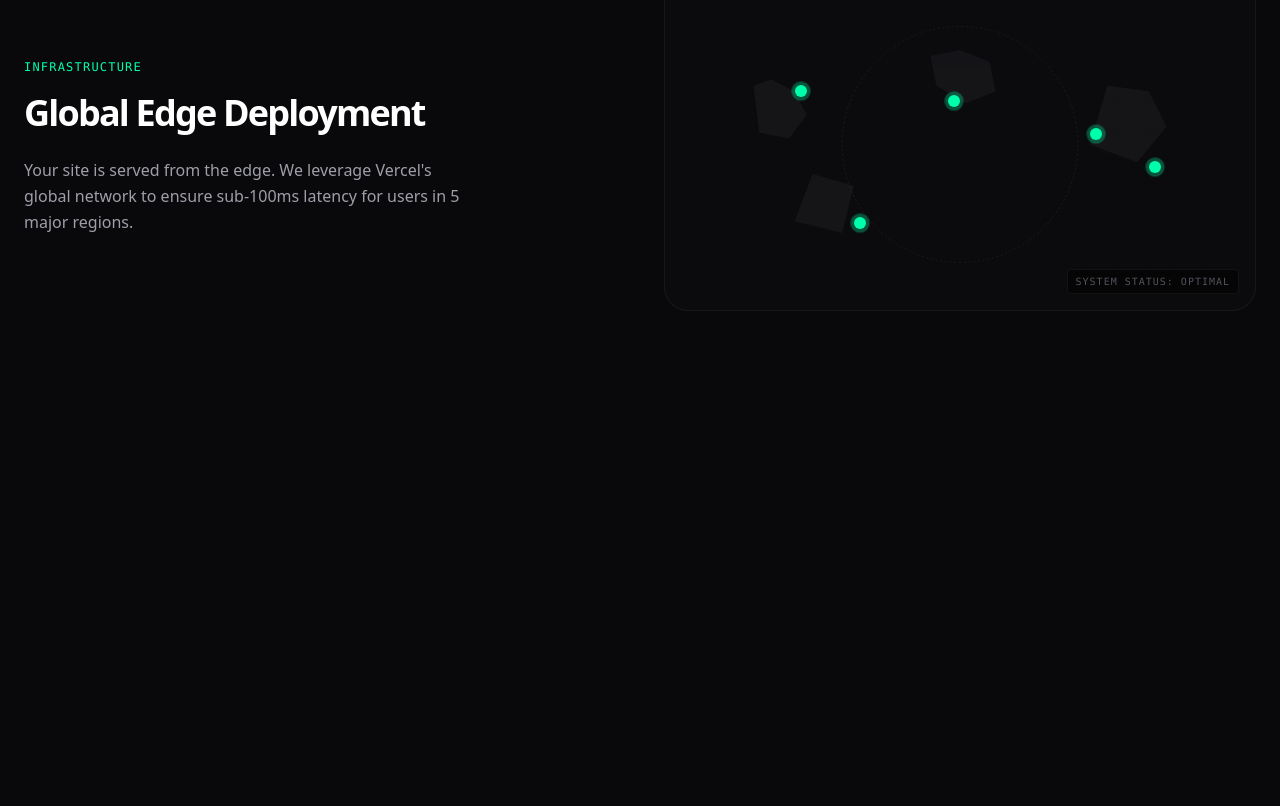
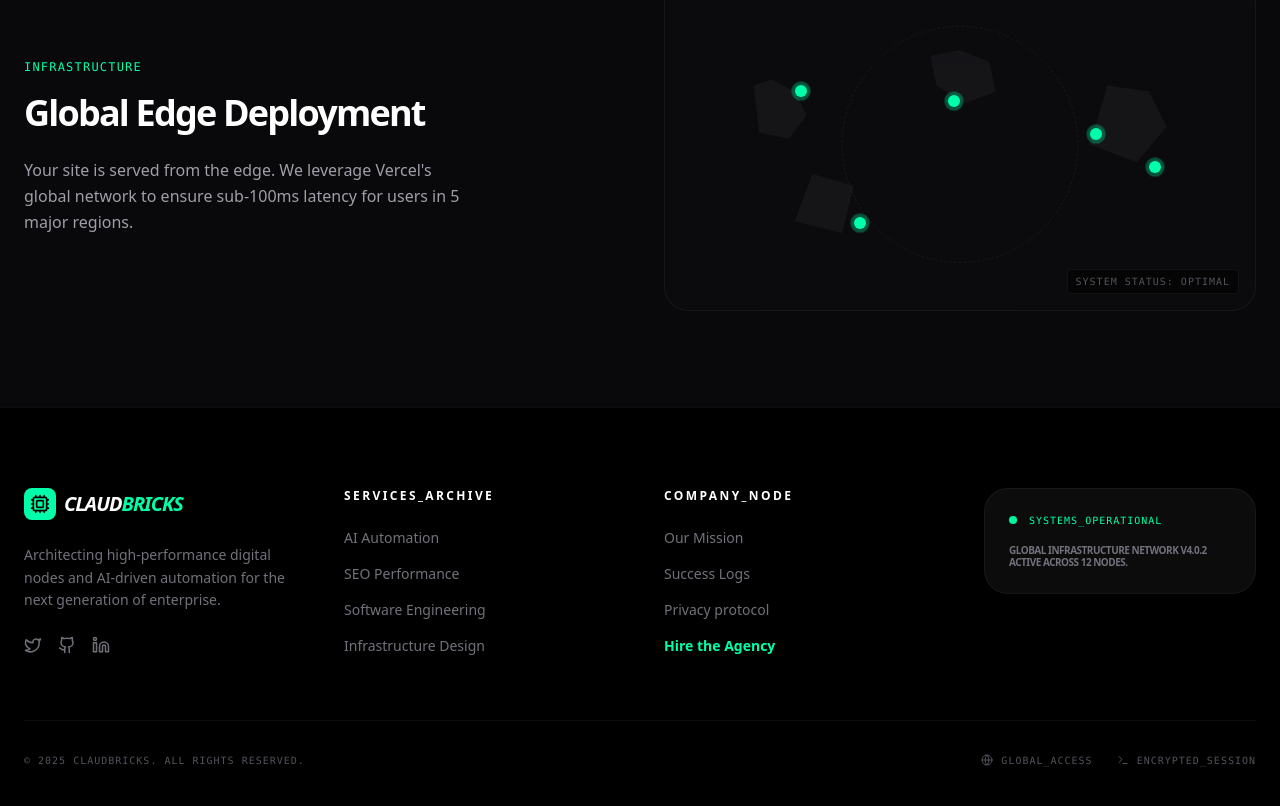
Before and after one commit to AmitMali/claudbricks-studio, a Next.js app: page / in a window 1280 px wide. Shown: the part 2983-3789 px from the top of the page. Before the commit the page ends 3390 px from the top, so only its background shows below. Built offline with nearby package versions, Linux system fonts and the light colour scheme.

Commit message:
design: finalize footer with stable year logic to clear dev console

```diff
--- a/app/layout.tsx
+++ b/app/layout.tsx
@@ -2,6 +2,7 @@ import type { Metadata, Viewport } from "next";
 import { Inter_Tight, Geist } from "next/font/google";
 import "./globals.css";
 import Navbar from "@/components/Navbar";
+import Footer from "@/components/Footer";
 // Font for Headlines: Bold & Professional
 const interTight = Inter_Tight({
   subsets: ["latin"],
@@ -47,7 +48,7 @@ export default function RootLayout({
       >
         <Navbar />
         <main className="min-h-screen flex flex-col">{children}</main>
-
+        <Footer />
         {/* JSON-LD for Search Engines */}
         <script
           type="application/ld+json"
--- /dev/null
+++ b/components/Footer.tsx
@@ -0,0 +1,155 @@
+"use client";
+import Link from "next/link";
+import { Github, Twitter, Linkedin, Terminal, Cpu, Globe } from "lucide-react";
+
+export default function Footer() {
+  // Simply initialize with the current year - no effect needed
+  const currentYear = "2025";
+  return (
+    <footer className="bg-black border-t border-white/5 pt-20 pb-10 px-6">
+      <div className="max-w-7xl mx-auto">
+        <div className="grid grid-cols-1 md:grid-cols-2 lg:grid-cols-4 gap-12 mb-16">
+          {/* Brand Column */}
+          <div className="space-y-6">
+            <Link href="/" className="flex items-center gap-2 group">
+              <div className="bg-[#00FFAB] p-1.5 rounded-lg group-hover:rotate-90 transition-transform duration-500">
+                <Cpu size={20} className="text-black" />
+              </div>
+              <span className="text-white font-black tracking-tighter text-xl uppercase italic">
+                Claud<span className="text-[#00FFAB]">Bricks</span>
+              </span>
+            </Link>
+            <p className="text-zinc-500 text-sm leading-relaxed max-w-xs">
+              Architecting high-performance digital nodes and AI-driven
+              automation for the next generation of enterprise.
+            </p>
+            <div className="flex items-center gap-4 text-zinc-500">
+              <Link href="#" className="hover:text-[#00FFAB] transition-colors">
+                <Twitter size={18} />
+              </Link>
+              <Link href="#" className="hover:text-[#00FFAB] transition-colors">
+                <Github size={18} />
+              </Link>
+              <Link href="#" className="hover:text-[#00FFAB] transition-colors">
+                <Linkedin size={18} />
+              </Link>
+            </div>
+          </div>
+
+          {/* Services Column */}
+          <div>
+            <h4 className="text-white font-bold text-xs uppercase tracking-[0.2em] mb-6">
+              Services_Archive
+            </h4>
+            <ul className="space-y-4 text-zinc-500 text-sm font-medium">
+              <li>
+                <Link
+                  href="/services/ai-automation"
+                  className="hover:text-white transition-colors"
+                >
+                  AI Automation
+                </Link>
+              </li>
+              <li>
+                <Link
+                  href="/services/seo"
+                  className="hover:text-white transition-colors"
+                >
+                  SEO Performance
+                </Link>
+              </li>
+              <li>
+                <Link
+                  href="/services/software-development"
+                  className="hover:text-white transition-colors"
+                >
+                  Software Engineering
+                </Link>
+              </li>
+              <li>
+                <Link
+                  href="/services/web-design"
+                  className="hover:text-white transition-colors"
+                >
+                  Infrastructure Design
+                </Link>
+              </li>
+            </ul>
+          </div>
+
+          {/* Company Column */}
+          <div>
+            <h4 className="text-white font-bold text-xs uppercase tracking-[0.2em] mb-6">
+              Company_Node
+            </h4>
+            <ul className="space-y-4 text-zinc-500 text-sm font-medium">
+              <li>
+                <Link
+                  href="/about"
+                  className="hover:text-white transition-colors"
+                >
+                  Our Mission
+                </Link>
+              </li>
+              <li>
+                <Link
+                  href="/case-studies"
+                  className="hover:text-white transition-colors"
+                >
+                  Success Logs
+                </Link>
+              </li>
+              <li>
+                <Link
+                  href="/privacy"
+                  className="hover:text-white transition-colors"
+                >
+                  Privacy protocol
+                </Link>
+              </li>
+              <li>
+                <Link
+                  href="/contact"
+                  className="hover:text-[#00FFAB] transition-colors font-bold text-[#00FFAB]"
+                >
+                  Hire the Agency
+                </Link>
+              </li>
+            </ul>
+          </div>
+
+          {/* Status Column */}
+          <div className="bg-zinc-900/50 p-6 rounded-3xl border border-white/5 h-fit">
+            <div className="flex items-center gap-3 mb-4">
+              <div className="size-2 rounded-full bg-[#00FFAB] animate-pulse" />
+              <span className="text-[10px] text-[#00FFAB] font-mono uppercase tracking-widest">
+                Systems_Operational
+              </span>
+            </div>
+            <p className="text-zinc-500 text-[10px] uppercase font-bold tracking-tighter leading-tight">
+              Global Infrastructure Network v4.0.2 active across 12 nodes.
+            </p>
+          </div>
+        </div>
+
+        {/* Bottom Bar */}
+        <div className="border-t border-white/5 pt-8 flex flex-col md:flex-row justify-between items-center gap-4">
+          <p
+            className="text-zinc-600 text-[10px] font-mono uppercase tracking-widest"
+            suppressHydrationWarning
+          >
+            © {currentYear} ClaudBricks. All Rights Reserved.
+          </p>
+          <div className="flex items-center gap-6 text-zinc-600 text-[10px] font-mono uppercase tracking-widest">
+            <span className="flex items-center gap-2">
+              <Globe size={12} /> Global_Access
+            </span>
+            <span className="flex items-center gap-2">
+              <Terminal size={12} /> Encrypted_Session
+            </span>
+          </div>
+        </div>
+      </div>
+    </footer>
+  );
+}
```
